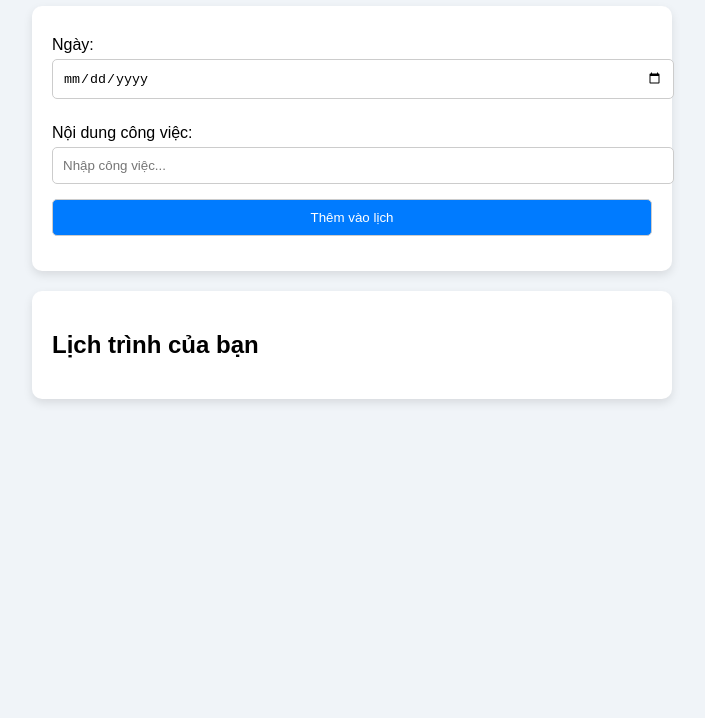
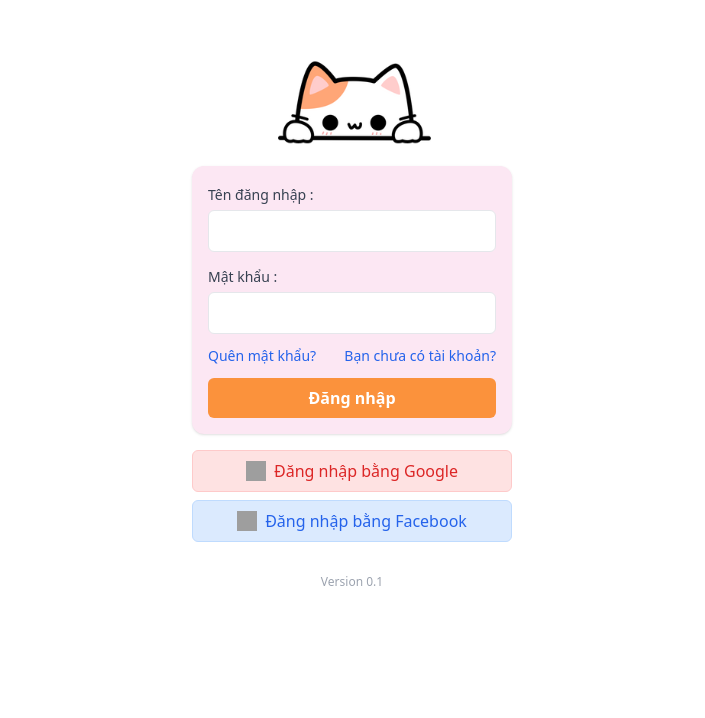
Before and after one commit to lexuantruongtv/2CATs, a plain HTML site: page schedule.html in a window 1280 px wide. Shown: the part 82-800 px from the top of the page, without its empty margins (288-993 px from the left). Drawn offline with nearby package versions, Linux system fonts and the light colour scheme; grey boxes are pictures that could not be loaded.

Commit message:
Thiet ke giao dien dang nhap

```diff
--- a/schedule.html
+++ b/schedule.html
@@ -1,50 +1,71 @@
 <!DOCTYPE html>
 <html lang="vi">
-<head>
-  <meta charset="UTF-8">
-  <title>Quản Lý Lịch Trình Cá Nhân</title>
-  <link rel="stylesheet" href="style.css">
-</head>
-<body>
+  <head>
+    <meta charset="UTF-8" />
+    <meta name="viewport" content="width=device-width, initial-scale=1.0" />
+    <title>Đăng nhập</title>
+    <script src="https://cdn.tailwindcss.com"></script>
+  </head>
+  <body class="min-h-screen bg-white flex flex-col items-center justify-center relative p-4">
 
-<h1>Quản Lý Lịch Trình Cá Nhân</h1>
 
-<div class="schedule-form">
-  <label for="date">Ngày:</label>
-  <input type="date" id="date">
+    <!-- Ảnh mèo -->
+    <img src="images/cat-login.png" alt="Cute cat" class="w-30 mb-4"/>
 
-  <label for="task">Nội dung công việc:</label>
-  <input type="text" id="task" placeholder="Nhập công việc...">
+    <!-- Form đăng nhập -->
+    <div class="bg-pink-100 p-4 rounded-xl w-full max-w-xs shadow space-y-3">
+      <div>
+        <label class="text-sm font-medium text-gray-700">Tên đăng nhập :</label>
+        <input
+          type="text"
+          class="w-full mt-1 p-2 rounded-md border focus:outline-none focus:ring-2 focus:ring-pink-400"
+        />
+      </div>
 
-  <button onclick="addSchedule()">Thêm vào lịch</button>
-</div>
+      <div>
+        <label class="text-sm font-medium text-gray-700">Mật khẩu :</label>
+        <input
+          type="password"
+          class="w-full mt-1 p-2 rounded-md border focus:outline-none focus:ring-2 focus:ring-pink-400"
+        />
+      </div>
 
-<div class="schedule-list">
-  <h2>Lịch trình của bạn</h2>
-  <ul id="schedule"></ul>
-</div>
+      <div class="flex justify-between text-sm">
+        <a href="#" class="text-blue-600 hover:underline">Quên mật khẩu?</a>
+        <a href="#" class="text-blue-600 hover:underline">Bạn chưa có tài khoản?</a>
+      </div>
 
-<script>
-  function addSchedule() {
-    const date = document.getElementById('date').value;
-    const task = document.getElementById('task').value;
+      <button
+        class="bg-orange-400 text-white py-2 rounded-md w-full font-semibold hover:bg-orange-500 transition"
+      >
+        Đăng nhập
+      </button>
+    </div>
 
-    if (date === '' || task === '') {
-      alert('Vui lòng nhập đầy đủ ngày và nội dung công việc.');
-      return;
-    }
+    <!-- Các nút đăng nhập mạng xã hội -->
+    <div class="mt-4 w-full max-w-xs space-y-2">
+      <button
+        class="w-full bg-red-100 text-red-600 border border-red-200 rounded-md py-2 flex items-center justify-center gap-2 hover:bg-red-200"
+      >
+        <img
+          src="https://cdn-icons-png.flaticon.com/128/281/281764.png"
+          class="w-5 h-5"
+        />
+        Đăng nhập bằng Google
+      </button>
 
-    const li = document.createElement('li');
-    li.innerHTML = `<strong>${date}:</strong> ${task}
-      <button class="delete-btn" onclick="this.parentElement.remove()">Xóa</button>`;
+      <button
+        class="w-full bg-blue-100 text-blue-600 border border-blue-200 rounded-md py-2 flex items-center justify-center gap-2 hover:bg-blue-200"
+      >
+        <img
+          src="https://cdn-icons-png.flaticon.com/128/174/174848.png"
+          class="w-5 h-5"
+        />
+        Đăng nhập bằng Facebook
+      </button>
 
-    document.getElementById('schedule').appendChild(li);
-
-    // Clear input fields
-    document.getElementById('date').value = '';
-    document.getElementById('task').value = '';
-  }
-</script>
-
-</body>
+    </div>
+   <!-- Version -->
+   <p class="text-xs text-gray-400 text-center mt-8">Version 0.1</p>
+  </body>
 </html>
--- a/style.css
+++ /dev/null
@@ -1,68 +0,0 @@
-body {
-    font-family: Arial, sans-serif;
-    margin: 30px;
-    background-color: #f0f4f8;
-  }
-
-  h1 {
-    text-align: center;
-    color: #333;
-  }
-
-  .schedule-form, .schedule-list {
-    max-width: 600px;
-    margin: 20px auto;
-    padding: 20px;
-    background: white;
-    border-radius: 10px;
-    box-shadow: 0 4px 10px rgba(0,0,0,0.1);
-  }
-
-  label {
-    display: block;
-    margin: 10px 0 5px;
-  }
-
-  input, button {
-    width: 100%;
-    padding: 10px;
-    margin-bottom: 15px;
-    border: 1px solid #ccc;
-    border-radius: 5px;
-  }
-
-  button {
-    background-color: #007bff;
-    color: white;
-    cursor: pointer;
-  }
-
-  button:hover {
-    background-color: #0056b3;
-  }
-
-  ul {
-    list-style: none;
-    padding: 0;
-  }
-
-  li {
-    padding: 10px;
-    background: #e9ecef;
-    margin: 5px 0;
-    border-radius: 5px;
-  }
-
-  .delete-btn {
-    float: right;
-    background: #dc3545;
-    color: white;
-    border: none;
-    padding: 5px 10px;
-    border-radius: 3px;
-    cursor: pointer;
-  }
-
-  .delete-btn:hover {
-    background: #c82333;
-  }
```
Also changed, not shown: images/cat-login.png (added).
